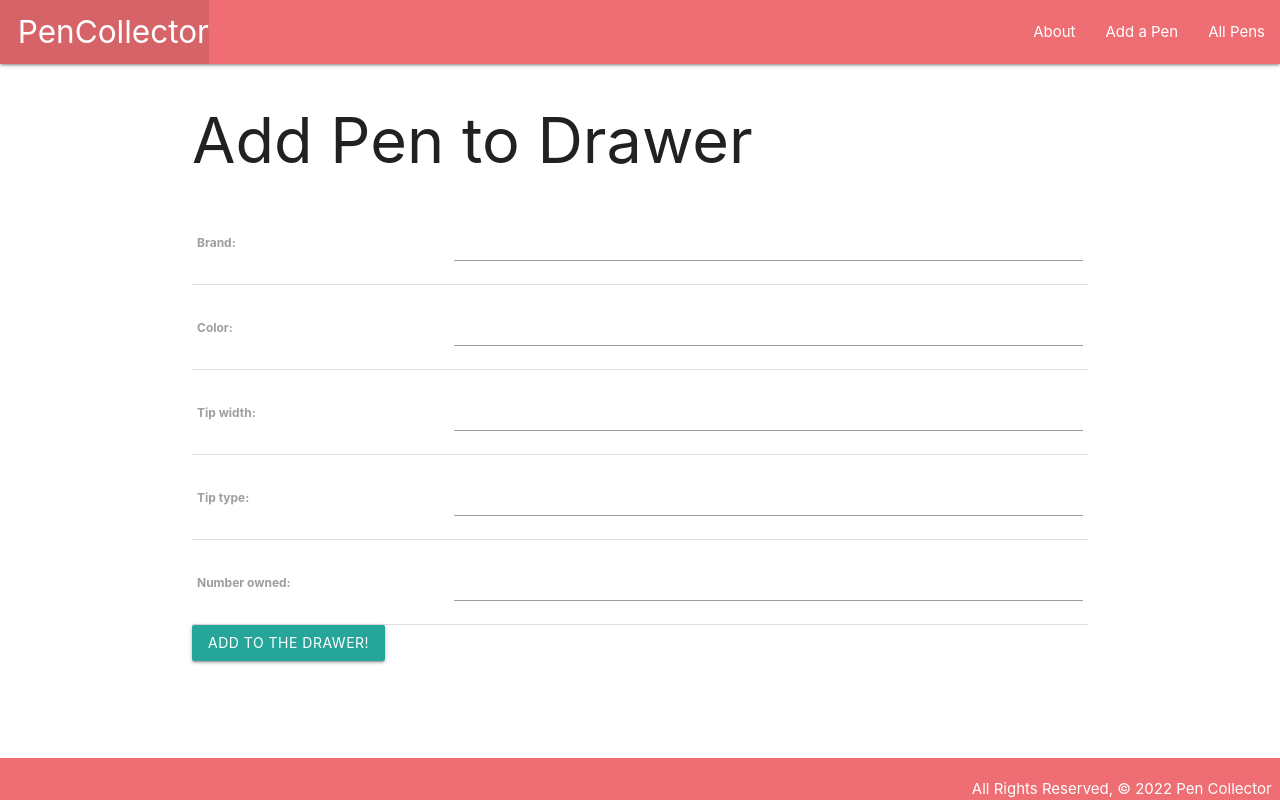
After one commit to Dekann30/Pen-Collector, a Django app: page /pens/create/ in a window 1280 px wide. The commit adds this page. Run offline with Django 4.2, Linux system fonts and the light colour scheme.

Commit message:
adds update and delete functionality

```diff
--- a/pen_app/models.py
+++ b/pen_app/models.py
@@ -1,4 +1,5 @@
 from django.db import models
+from django.urls import reverse
 
 # Create your models here.
 class Pen(models.Model):
@@ -11,6 +12,10 @@ class Pen(models.Model):
     def __str__(self):
         return self.brand
 
+    def get_absolute_url(self):
+        return reverse("detail", kwargs={"pen_id": self.id})
+
+
 # pens = [
 #     Pen('Bic', 'black', '.7mm', 'ball point'),
 #     Pen('Staedtler', 'green', '.5mm', 'felt'),
--- a/pen_app/templates/base.html
+++ b/pen_app/templates/base.html
@@ -18,8 +18,9 @@
           <li><a href="/" class="left brand-logo">&nbsp;&nbsp;PenCollector</a></li>
         </ul>
         <ul class="right">
-          <li><a href="/about">About</a></li>
-          <li><a href="/pens">All Pens</a></li>
+          <li><a href="{% url 'about' %}">About</a></li>
+          <li><a href="{% url 'pens_create' %}">Add a Pen</a></li>
+          <li><a href="{% url 'index' %}">All Pens</a></li>
         </ul>
       </div>
     </nav>
--- /dev/null
+++ b/pen_app/templates/pen_app/pen_form.html
@@ -0,0 +1,16 @@
+{% extends 'base.html' %}
+
+{% block content %}
+    {% if object %}
+        <h1>Edit Drawer <span class='teal-text'>{{object.color}} {{object.brand}}</span></h1>
+    {% else %}
+        <h1>Add Pen to Drawer</h1>
+    {% endif %}
+    <form action="" method="post">
+        {% csrf_token %}
+        <table>
+            {{form.as_table}}
+        </table>
+        <input type="submit" value="Add to the Drawer!" class ='btn'>
+    </form>
+{% endblock %}
--- a/pen_app/templates/pens/detail.html
+++ b/pen_app/templates/pens/detail.html
@@ -10,6 +10,10 @@
         <h6>Tip Type: {{pen.tip_type}}</h6>
         <h6>Number Owned: {{pen.number_owned}}</h6>
     </div>
+    <div class='card-action'>
+        <a href="{% url 'pens_update' pen.id %}">Edit</a>
+        <a href="{% url 'pens_delete' pen.id %}">Delete</a>
+    </div>
 </div>
 
 {% endblock %}
--- a/pen_app/urls.py
+++ b/pen_app/urls.py
@@ -6,4 +6,7 @@ urlpatterns = [
     path('about/', views.about, name='about'),
     path('pens/', views.pens_index, name='index'),
     path('pens/<int:pen_id>/', views.pens_detail, name='detail'),
+    path('pens/create/', views.PenCreate.as_view(), name='pens_create'),
+    path('pens/<int:pk>/update/', views.PenUpdate.as_view(), name='pens_update'),
+    path('pens/<int:pk>/delete/', views.PenDelete.as_view(), name='pens_delete'),
 ]
--- a/pen_app/views.py
+++ b/pen_app/views.py
@@ -1,5 +1,19 @@
 from django.shortcuts import render
+from django.views.generic.edit import CreateView, UpdateView, DeleteView
 from .models import Pen
+
+class PenCreate(CreateView):
+    model = Pen
+    fields = '__all__'
+    success_url = '/pens/'
+
+class PenUpdate(UpdateView):
+    model = Pen
+    fields = ['number_owned',]
+
+class PenDelete(DeleteView):
+    model = Pen
+    success_url = '/pens/'
 
 # Create your views here.
 def home(request):
```
Also changed, not shown: pen_app/templates/pen_app/pen_confirm_delete.html (added, +13 -0 lines).
